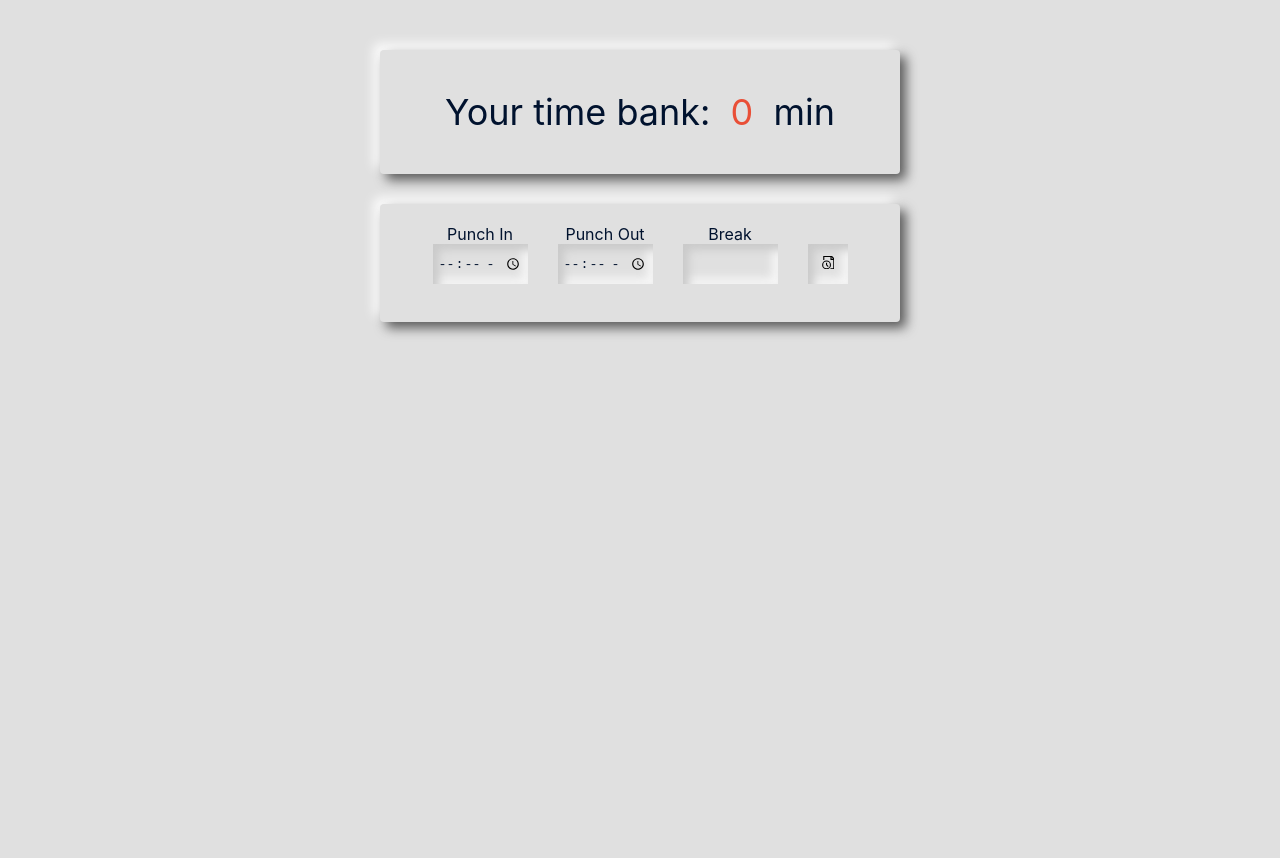
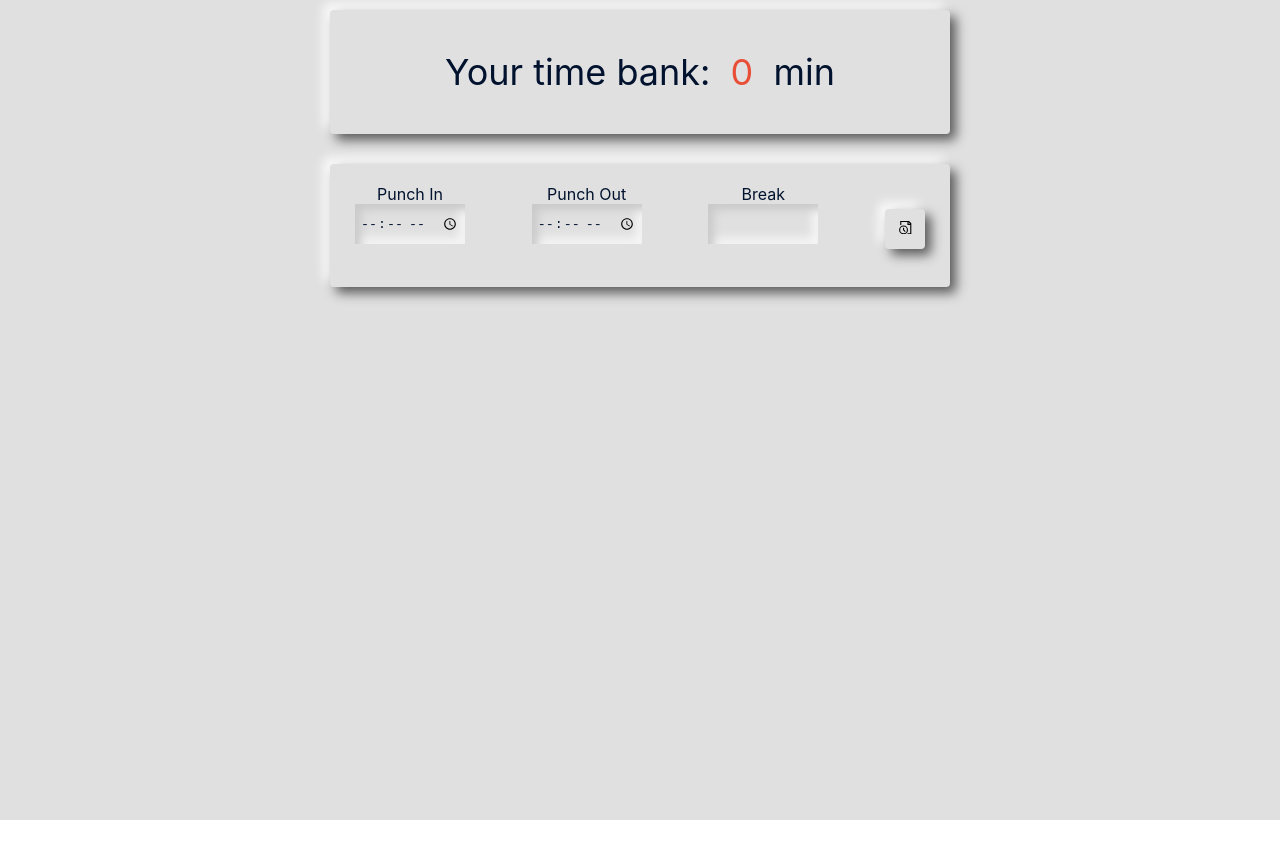
Before and after one commit to AndressaTonietto/punch-clock, a React (Create React App) app: page / in a window 1280 px wide. Shown: the top 858 px of the page. After the commit the page ends 820 px from the top, so only its background shows below. Built offline with nearby package versions, Linux system fonts and the light colour scheme; data requests are answered from the project's data file.

Commit message:
add some style

```diff
--- a/src/App.js
+++ b/src/App.js
@@ -10,7 +10,7 @@ import './App.css';
 const Container = styled.div`
   background-color: #e0e0e0;
   min-height: 100vh;
-  padding: 50px;
+  padding: 10px;
 
   @media (min-width: 600px) {
     display: flex;
--- a/src/components/Card/index.js
+++ b/src/components/Card/index.js
@@ -9,11 +9,11 @@ const NeumorphismCard = styled.div`
   flex-direction: ${({ flexDirection }) =>
     (flexDirection === 'row' && 'row') || 'column'};
 
-  margin: 0 20px 30px 20px;
+  margin-bottom: 30px;
   @media (min-width: 600px) {
     display: flex;
     align-items: center;
-    min-width: 500px;
+    min-width: 600px;
     flex-direction: ${({ flexDirection }) =>
       (flexDirection === 'row' && 'row') || 'column'};
   }
--- a/src/components/Records/Records.js
+++ b/src/components/Records/Records.js
@@ -6,6 +6,7 @@ import styled from 'styled-components';
 const Table = styled.table`
   text-align: center;
   padding: 20px 10px;
+  width: 100%;
   color: #00122e;
 `;
 
--- a/src/components/SaveRecordForm/index.js
+++ b/src/components/SaveRecordForm/index.js
@@ -13,9 +13,9 @@ import Card from 'components/Card';
 const Form = styled.form`
   display: flex;
   flex-direction: column;
-  justify-content: space-between;
+  width: 100%;
 
-  @media (min-width: 640px) {
+  @media (min-width: 600px) {
     display: flex;
     flex-direction: row;
     justify-content: space-between;
@@ -33,9 +33,6 @@ const Form = styled.form`
     :focus {
       outline: none;
     }
-    border-radius: 0px;
-    background: #e0e0e0;
-    box-shadow: inset 6px 6px 9px #cacaca, inset -6px -6px 9px #f6f6f6;
 
     /* Firefox */
     input[type='number'] {
@@ -51,17 +48,30 @@ const Form = styled.form`
 `;
 
 const Input = styled.input`
-  width: 85px;
+  border-radius: 0px;
+  background: #e0e0e0;
+  box-shadow: inset 6px 6px 9px #cacaca, inset -6px -6px 9px #f6f6f6;
+  width: 100px;
   height: 20px;
   margin: 0 15px;
   flex: 1;
+  margin-bottom: 5px;
 `;
 
 const Button = styled.button`
+  border-radius: 4px;
+  background: #e0e0e0;
+  box-shadow: 6px 6px 12px #5a5a5a, -6px -6px 12px #ffffff;
   width: 40px;
   height: 40px;
   margin: 18px 15px 0 15px;
   align-self: flex-end;
+
+  &:active {
+    border-radius: 0px;
+    background: #e0e0e0;
+    box-shadow: inset 6px 6px 9px #cacaca, inset -6px -6px 9px #f6f6f6;
+  }
 `;
 
 const FormGroup = styled.div`
@@ -69,7 +79,7 @@ const FormGroup = styled.div`
   align-items: center;
   justify-content: space-evenly;
 
-  @media (min-width: 640px) {
+  @media (min-width: 600px) {
     display: flex;
     flex-direction: column;
   }
```
